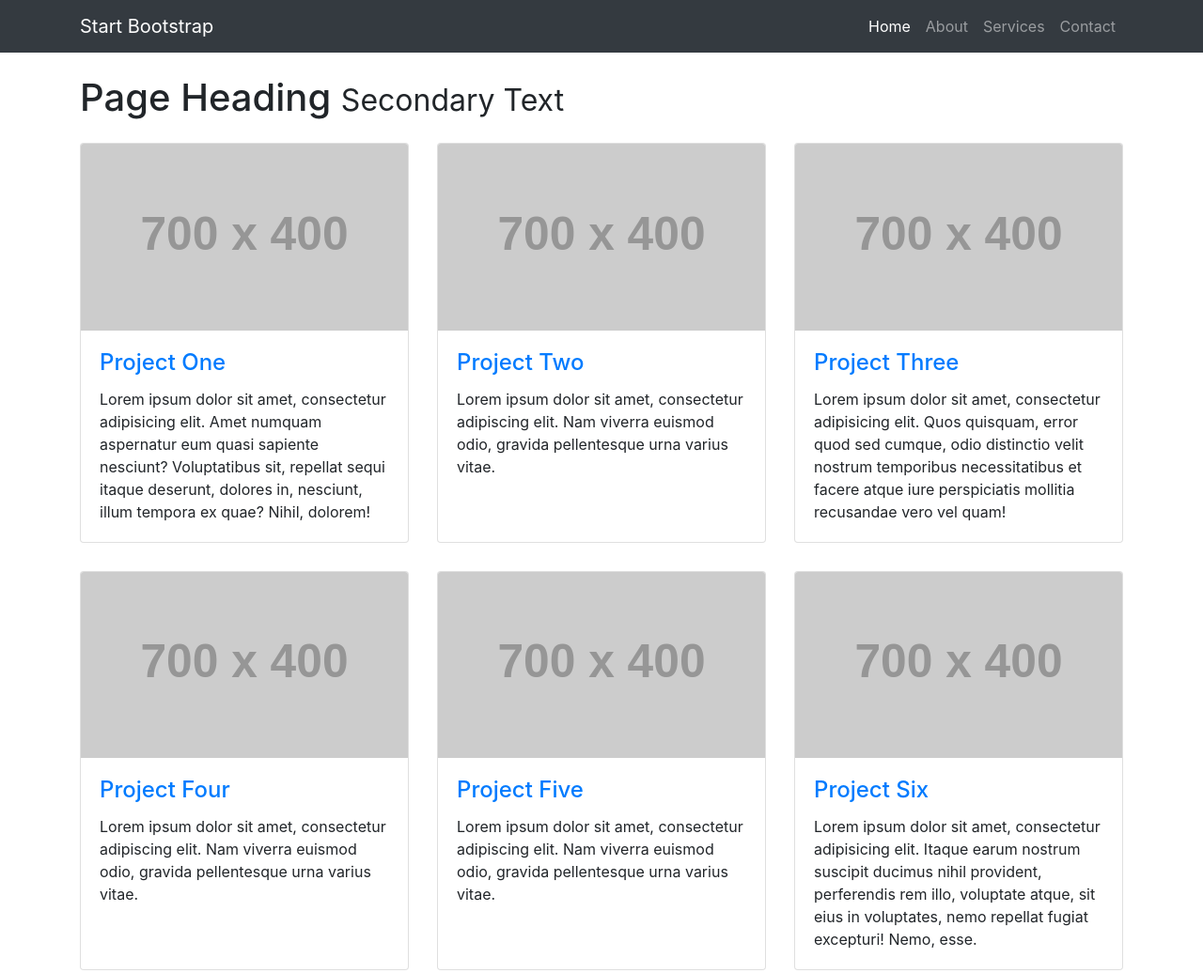
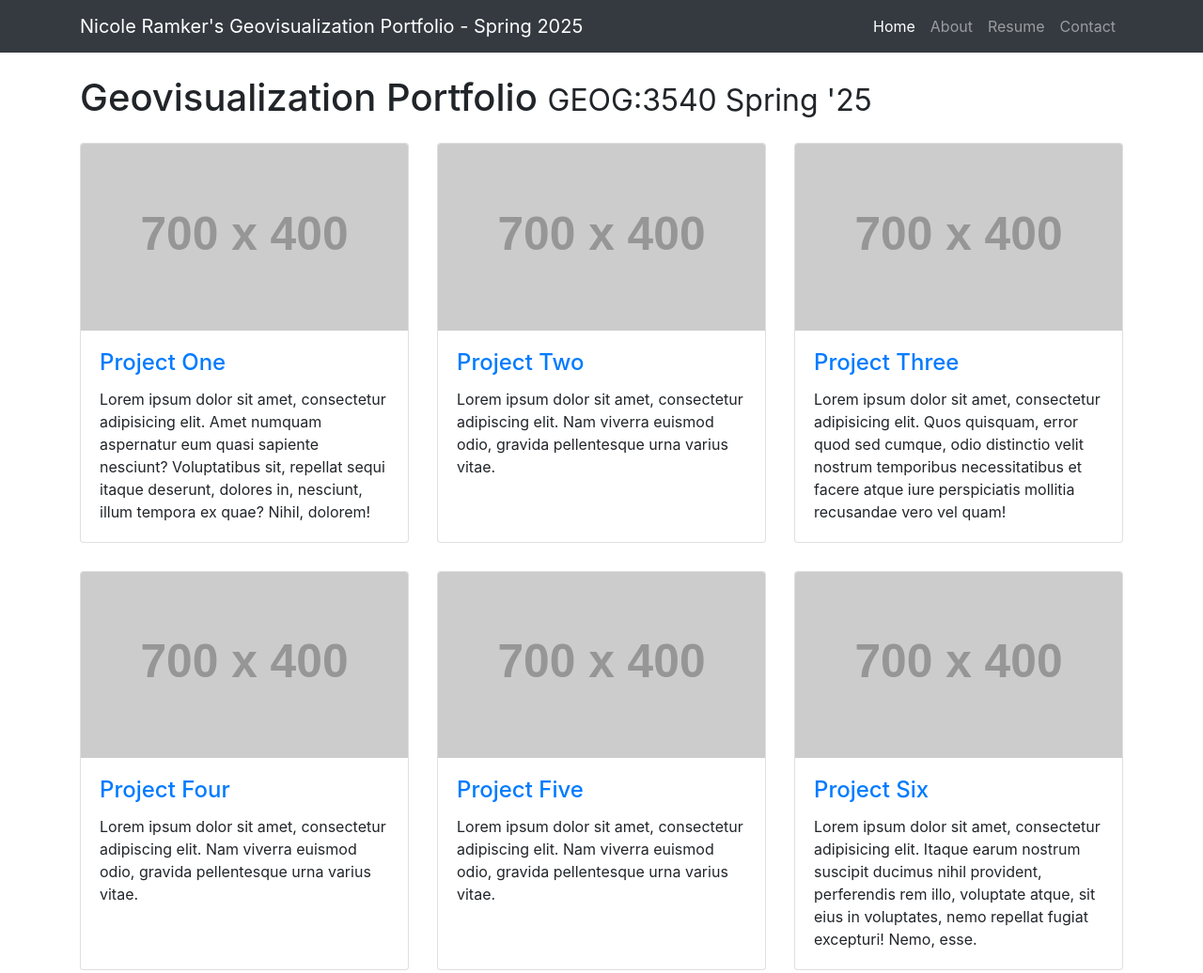
Before and after one commit to geog3540/nramker, a website: page index.html in a window 1280 px wide. Shown: the top 1036 px of the page at 94% size. Drawn offline with Linux system fonts and the light colour scheme; placeholder pictures from the web are drawn by us.

Commit message:
First Update to index.html
Titles and learning how to use notepad++

```diff
--- a/index.html
+++ b/index.html
@@ -8,7 +8,7 @@
     <meta name="description" content="">
     <meta name="author" content="">
 
-    <title>3 Col Portfolio - Start Bootstrap Template</title>
+    <title>Nicole's GEOG:3540 Portfolio</title>
 
     <!-- Bootstrap core CSS -->
     <link href="vendor/bootstrap/css/bootstrap.min.css" rel="stylesheet">
@@ -23,7 +23,7 @@
     <!-- Navigation -->
     <nav class="navbar navbar-expand-lg navbar-dark bg-dark fixed-top">
       <div class="container">
-        <a class="navbar-brand" href="#">Start Bootstrap</a>
+        <a class="navbar-brand" href="#">Nicole Ramker's Geovisualization Portfolio - Spring 2025</a>
         <button class="navbar-toggler" type="button" data-toggle="collapse" data-target="#navbarResponsive" aria-controls="navbarResponsive" aria-expanded="false" aria-label="Toggle navigation">
           <span class="navbar-toggler-icon"></span>
         </button>
@@ -38,10 +38,10 @@
               <a class="nav-link" href="#">About</a>
             </li>
             <li class="nav-item">
-              <a class="nav-link" href="#">Services</a>
+              <a class="nav-link" href="#">Resume</a>
             </li>
             <li class="nav-item">
-              <a class="nav-link" href="#">Contact</a>
+              <a class="nav-link" href="mailto:nicole-ramker@uiowa.edu">Contact</a>
             </li>
           </ul>
         </div>
@@ -52,8 +52,8 @@
     <div class="container">
 
       <!-- Page Heading -->
-      <h1 class="my-4">Page Heading
-        <small>Secondary Text</small>
+      <h1 class="my-4">Geovisualization Portfolio
+        <small>GEOG:3540 Spring '25</small>
       </h1>
 
       <div class="row">
```
